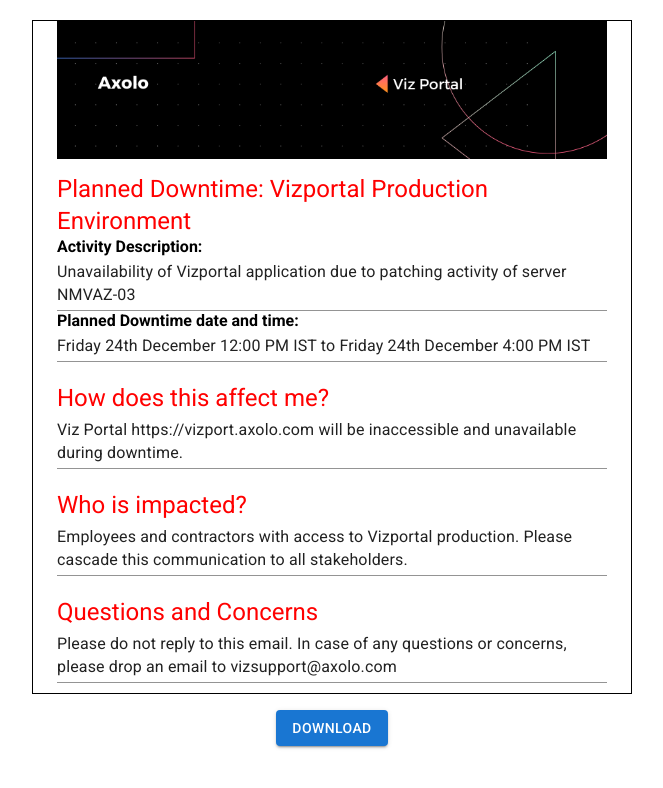
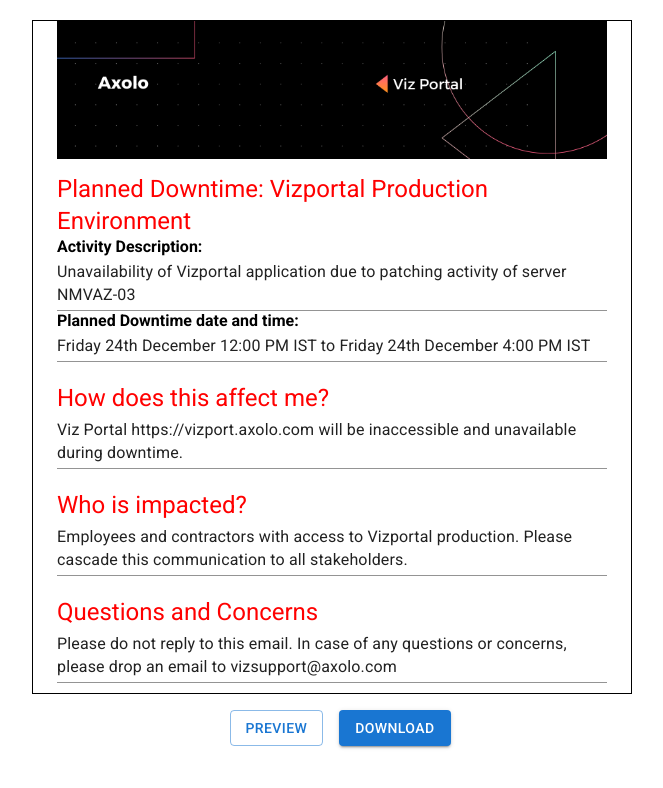
Before and after one commit to KulkarniSuraj/IT-Communication-Email-Template, a React (Vite) app: page / in a window 1280 px wide. Shown: the top 788 px of the page, without its empty margins (308-971 px from the left). Built offline with nearby package versions, Linux system fonts and the light colour scheme.

Commit message:
add preview state

```diff
--- a/src/App.jsx
+++ b/src/App.jsx
@@ -1,10 +1,17 @@
 import { Button, Box, Container, TextField } from "@mui/material";
 import Section from "./components/Section";
 import Banner from "./components/Banner";
+import { useState } from "react";
 
 function App() {
+  const [showPreview, setShowPreview] = useState(false);
+
+  function handleSubmit(event) {
+    event.preventDefault();
+  }
   return (
     <main>
+      <form onSubmit={handleSubmit}>
         <Container
           sx={{ border: "1px solid black", marginTop: "20px" }}
           maxWidth="sm"
@@ -60,8 +67,14 @@
           </Section>
         </Container>
         <Box sx={{ m: 2, display: "flex", justifyContent: "center" }}>
-        <Button variant="contained">download</Button>
+          <Button variant="outlined" sx={{ mx: 2 }}>
+            Preview
+          </Button>
+          <Button variant="contained" type="submit">
+            download
+          </Button>
         </Box>
+      </form>
     </main>
   );
 }
```
Lines whose indentation alone changed are shown as unchanged.
